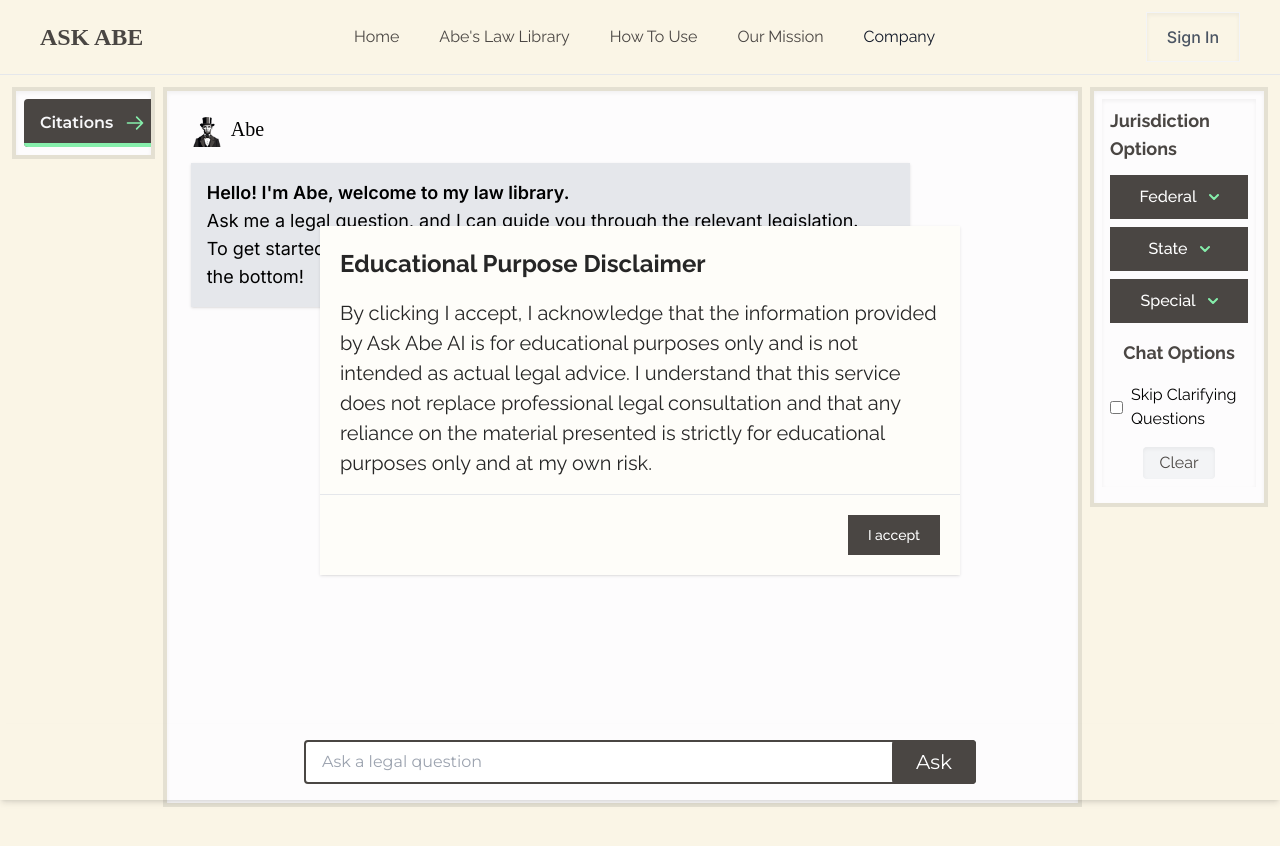
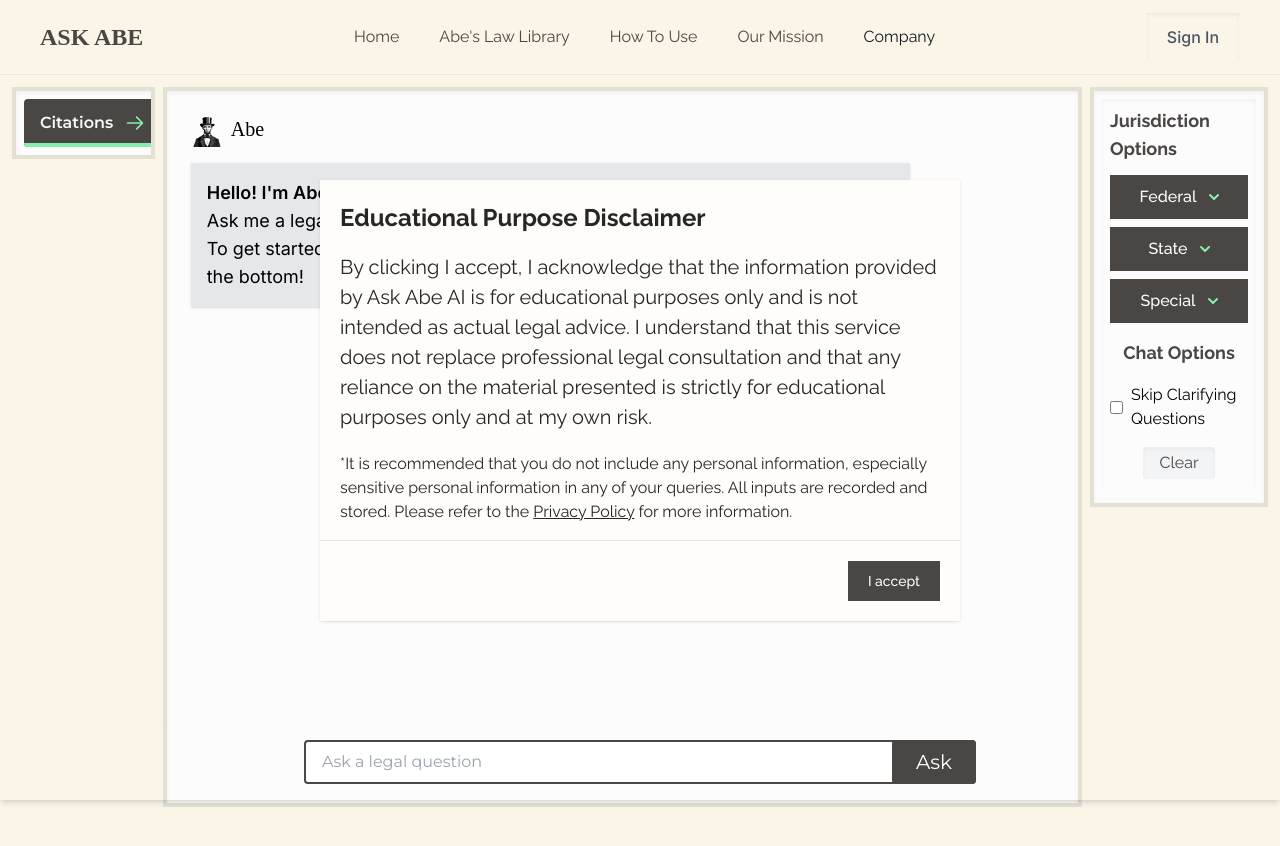
Before and after one commit to AskAbeAI/ask-abe-beta, a Next.js app: page /playground in a window 1280 px wide. Shown: the top 846 px of the page. Built offline with nearby package versions, Linux system fonts and the light colour scheme; a web font is replaced by a local one.

Commit message:
disclaimer update

```diff
--- a/src/components/disclaimermodal.tsx
+++ b/src/components/disclaimermodal.tsx
@@ -20,6 +20,9 @@ export const DisclaimerModal: React.FC = () => {
                         <h2 className="text-xl px-5 py-1 pb-4 items-center leading-normal font-raleway text-neutral-800 dark:text-neutral-200">
                             By clicking I accept, I acknowledge that the information provided by Ask Abe AI is for educational purposes only and is not intended as actual legal advice.
                             I understand that this service does not replace professional legal consultation and that any reliance on the material presented is strictly for educational purposes only and at my own risk.
+                        </h2>
+                        <h2 className="text-md px-5 py-1 pb-4 items-center leading-normal font-raleway text-neutral-800 dark:text-neutral-200">
+                            *It is recommended that you do not include any personal information, especially sensitive personal information in any of your queries. All inputs are recorded and stored. Please refer to the <a href="/privacy" className="font-blue underline">Privacy Policy</a> for more information.
                         </h2>
                         {/* Accept Button */}
                         <div className="flex justify-end p-4 md:p-5 border-t border-gray-200 rounded-b dark:border-gray-600">
```
